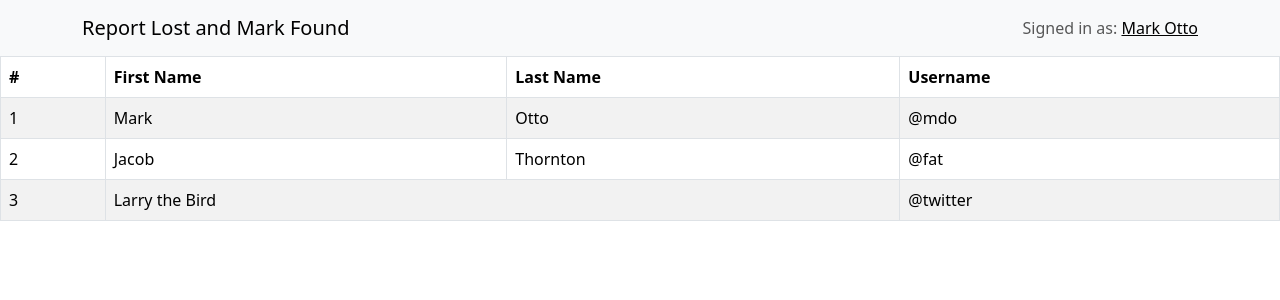
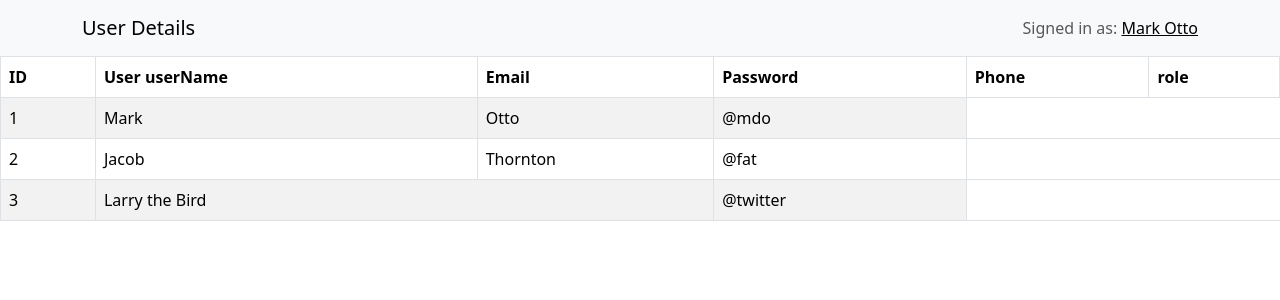
Before and after one commit to NuwanSrajapasha/Course_Work-04-Lost_Found-Front, a React (Create React App) app: page / in a window 1280 px wide. Shown: the top 300 px of the page. Built offline with nearby package versions, Linux system fonts and the light colour scheme.

Commit message:
Dynamicaly load user table headers

```diff
--- a/src/components/NavB.tsx
+++ b/src/components/NavB.tsx
@@ -5,7 +5,7 @@ function NavB() {
   return (
     <Navbar className="bg-body-tertiary">
       <Container>
-        <Navbar.Brand href="#home">Report Lost and Mark Found</Navbar.Brand>
+        <Navbar.Brand href="#home">User Details</Navbar.Brand>
         <Navbar.Toggle />
         <Navbar.Collapse className="justify-content-end">
           <Navbar.Text>
--- a/src/components/UserConsole.tsx
+++ b/src/components/UserConsole.tsx
@@ -1,14 +1,28 @@
-import { Table } from "react-bootstrap";
+import Table from "react-bootstrap/esm/Table";
+
+
 
 export function UserConsole(){
+    const tHeads: string[] =[
+        "ID",
+        "User userName",
+        "Email",
+        "Password",
+        "Phone",
+        "role",
+
+
+
+
+
+];
     return(
        <Table striped bordered hover>
       <thead>
         <tr>
-          <th>#</th>
-          <th>First Name</th>
-          <th>Last Name</th>
-          <th>Username</th>
+            {tHeads.map((headings)=>
+               <th>{headings}</th> )}
+
         </tr>
       </thead>
       <tbody>
```
